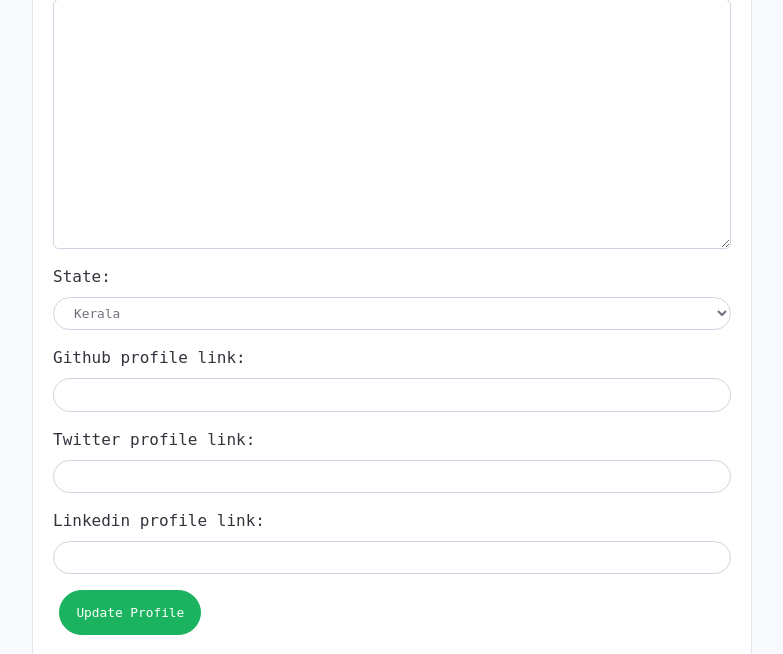
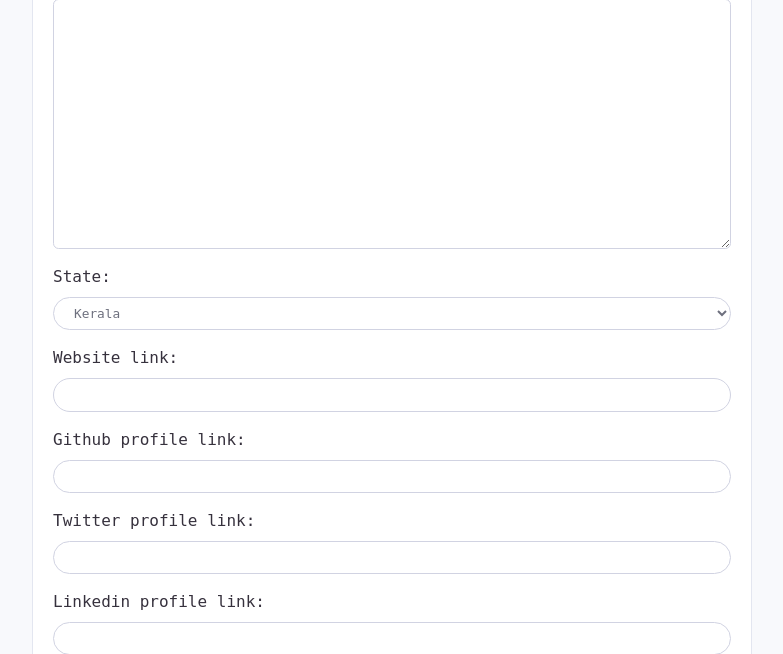
Before and after one commit to blessey15/hack21, a Django app: page /profile-update/ in a window 1280 px wide. Shown: the part 1578-2232 px from the top of the page, without its empty margins (248-1031 px from the left). Run offline with Django 3.2, Linux system fonts and the light colour scheme; the visitor is signed in with stand-in values (Sample User, id 1); parts of the project's set-up code (start-up, migrations or seed data) failed here and were passed over; some libraries are stand-ins or nearby versions.

Commit message:
personal website link added to profile

```diff
--- a/profiles/forms.py
+++ b/profiles/forms.py
@@ -116,6 +116,13 @@ class PartcicpantProfileForm(forms.ModelForm):
             }
         )
     )
+    website_link = forms.URLField( required=False,
+        widget = forms.URLInput(
+            attrs={
+                "class": "form-control py-1 form-control-user"
+            }
+        )
+    )
     github_profile_link = forms.URLField( required=False,
         widget = forms.URLInput(
             attrs={
@@ -141,7 +148,7 @@ class PartcicpantProfileForm(forms.ModelForm):
         model = ParticipantProfile
         fields = ('team_status', 'name', 'contact', 'dob', 'gender', 'bio', 'tshirt_size' ,'skills', 'educational_status',
          'educational_institution', 'field_of_study', 'year_of_graduation', 'is_ieee', 'shipping_address', 'state',
-          'github_profile_link', 'twitter_profile_link', 'linkedin_profile_link')
+          'website_link','github_profile_link', 'twitter_profile_link', 'linkedin_profile_link')
 
     def clean_name(self):
         name = self.cleaned_data.get('name')
--- a/profiles/models.py
+++ b/profiles/models.py
@@ -27,6 +27,7 @@ class ParticipantProfile(models.Model):
     educational_status = models.CharField(max_length=12, blank=False, choices=EDUCATIONAL_STATUS_CHOICES, default='Bachelors')
     year_of_graduation = models.IntegerField(choices=YEAR_OF_GRADUATION_CHOICES, blank=False, default=2023)
     # previous_projects
+    website_link = models.URLField(verbose_name="Personal Website Link", blank=True)
     github_profile_link = models.URLField(verbose_name="GitHub Profile Link", blank=True)
     twitter_profile_link = models.URLField(verbose_name="Twitter Profile Link", blank=True)
     linkedin_profile_link = models.URLField(verbose_name="LinkedIn Profile Link", blank=True)
--- a/profiles/views.py
+++ b/profiles/views.py
@@ -84,9 +84,9 @@ def export_csv(request):
 
     writer = csv.writer(response)
     writer.writerow(['Name', 'Contact', 'Date of Birth', 'Gender', 'Educational Status', 'Educational Institution',
-    'Field of study', 'Year of Graduation', 'Is IEEE', 'Shipping Address', 'State of Residence', 'GitHub','Twitter', 'LinkedIn'])
+    'Field of study', 'Year of Graduation', 'Is IEEE', 'Shipping Address', 'State of Residence', 'Personal Website', 'GitHub','Twitter', 'LinkedIn'])
 
-    profiles = ParticipantProfile.objects.all().values_list('name', 'contact', 'dob', 'gender', 'educational_status',
+    profiles = ParticipantProfile.objects.all().values_list('name', 'contact', 'dob', 'gender', 'educational_status','website_link',
     'educational_institution', 'field_of_study', 'year_of_graduation', 'is_ieee', 'shipping_address', 'state',
       'github_profile_link', 'twitter_profile_link', 'linkedin_profile_link',)
     for profile in profiles:
@@ -110,7 +110,7 @@ def export_xls(request):
     font_style.font.bold = True
 
     columns = ['Name', 'Contact', 'Gender', 'Educational Status', 'Educational Institution',
-    'Field of study', 'Year of Graduation', 'Is IEEE', 'Shipping Address', 'State of Residence', 'GitHub','Twitter', 'LinkedIn']
+    'Field of study', 'Year of Graduation', 'Is IEEE', 'Shipping Address', 'State of Residence', 'Personal Website', 'GitHub','Twitter', 'LinkedIn']
 
     for col_num in range(len(columns)):
         ws.write(row_num, col_num, columns[col_num], font_style)
@@ -119,7 +119,7 @@ def export_xls(request):
     font_style = xlwt.XFStyle()
 
     rows = ParticipantProfile.objects.all().values_list('name', 'contact', 'gender', 'educational_status',
-    'educational_institution', 'field_of_study', 'year_of_graduation', 'is_ieee', 'shipping_address', 'state',
+    'educational_institution', 'field_of_study', 'year_of_graduation', 'is_ieee', 'shipping_address', 'state', 'website_link',
       'github_profile_link', 'twitter_profile_link', 'linkedin_profile_link',)
     for row in rows:
         row_num += 1
--- a/templates/home.html
+++ b/templates/home.html
@@ -115,6 +115,11 @@
                 {% if request.user.profile.linkedin_profile_link %}
                 <a href="{{ request.user.profile.linkedin_profile_link }}" class="btn btn-facebook btn-user btn-block" target="_blank" style="background-color: #0E76A8;">
                   <i class="fab fa-linkedin-in fa-fw"></i> LinkedIn
+                </a>
+                {% endif %}
+                {% if request.user.profile.website_link %}
+                <a href="{{ request.user.profile.website_link }}" class="btn btn-facebook btn-user btn-block" target="_blank" style="background-color: #1bb35f;">
+                  <i class="fab fa-globe-asia fa-fw"></i> Personal Website
                 </a>
                 {% endif %}
               </form>
--- a/templates/profile.html
+++ b/templates/profile.html
@@ -58,6 +58,11 @@
                 {% if request.user.profile.linkedin_profile_link %}
                 <a href="{{ request.user.profile.linkedin_profile_link }}" class="btn btn-facebook btn-user btn-block" target="_blank" style="background-color: #0E76A8;">
                   <i class="fab fa-linkedin-in fa-fw"></i> LinkedIn
+                </a>
+                {% endif %}
+                {% if request.user.profile.website_link %}
+                <a href="{{ request.user.profile.website_link }}" class="btn btn-facebook btn-user btn-block" target="_blank" style="background-color: #1bb35f;">
+                  <i class="fab fa-globe-asia fa-fw"></i> Personal Website
                 </a>
                 {% endif %}
               </form>
```
Also changed, not shown: profiles/migrations/0009_participantprofile_website_link.py (added).
